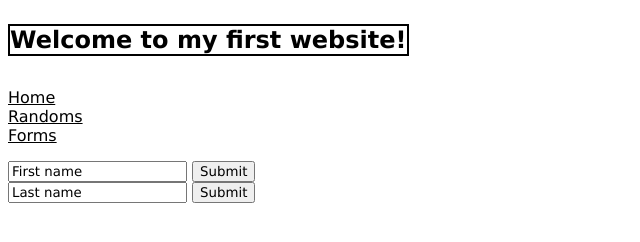
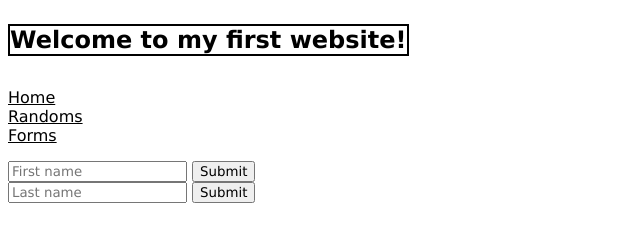
Before and after one commit to front-end-fundamentals-2025/fef-portfolio-nivinmuhamed, a plain HTML site: page forms.html in a window 1280 px wide. Shown: the full height of the page, 0-640 px from the left. Drawn offline with Linux system fonts and the light colour scheme.

Commit message:
Update forms.html
changed to placeholder

```diff
--- a/forms.html
+++ b/forms.html
@@ -23,10 +23,10 @@
       </ul>
     </nav>
     <form>
-      <input type="text" value="First name" />
+      <input type="text" placeholder="First name" />
       <button>Submit</button>
       <br>
-      <input type="text" value="Last name" />
+      <input type="text" placeholder="Last name" />
       <button>Submit</button>
 
     </form>
```
